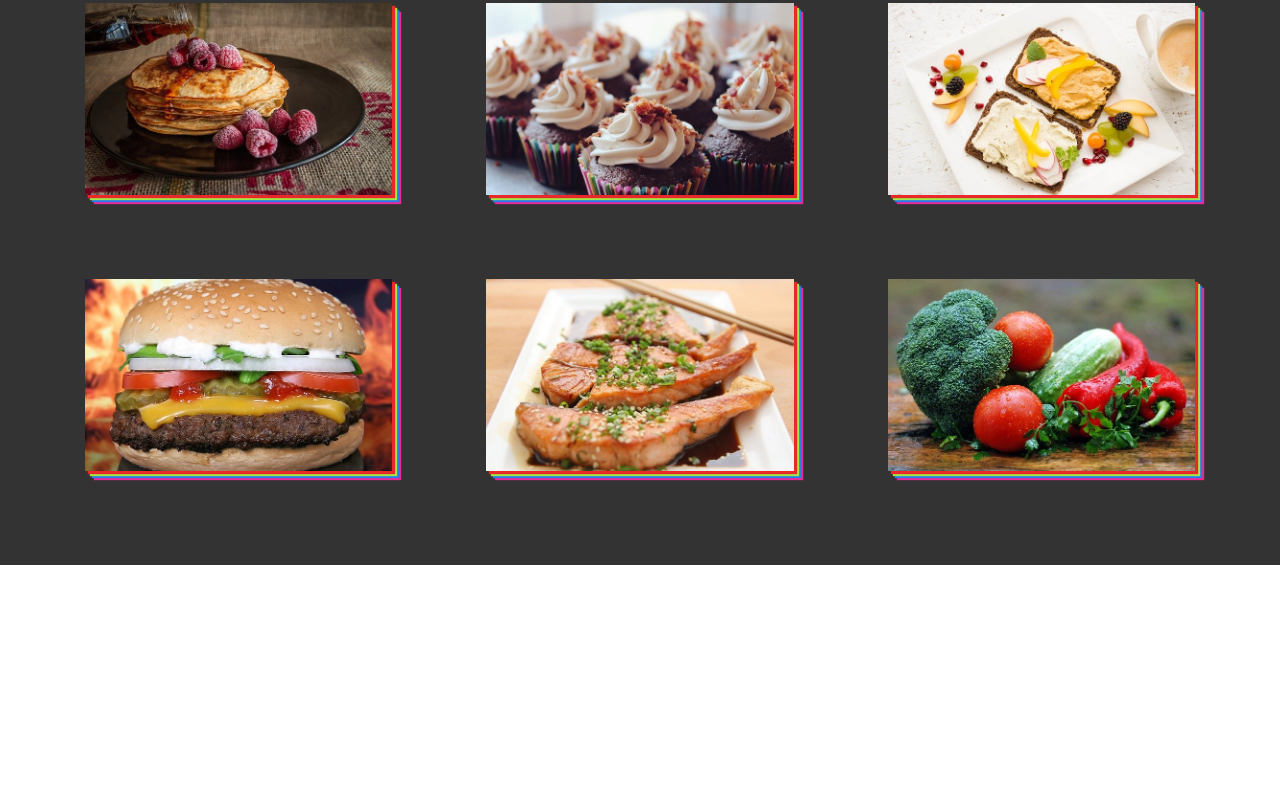
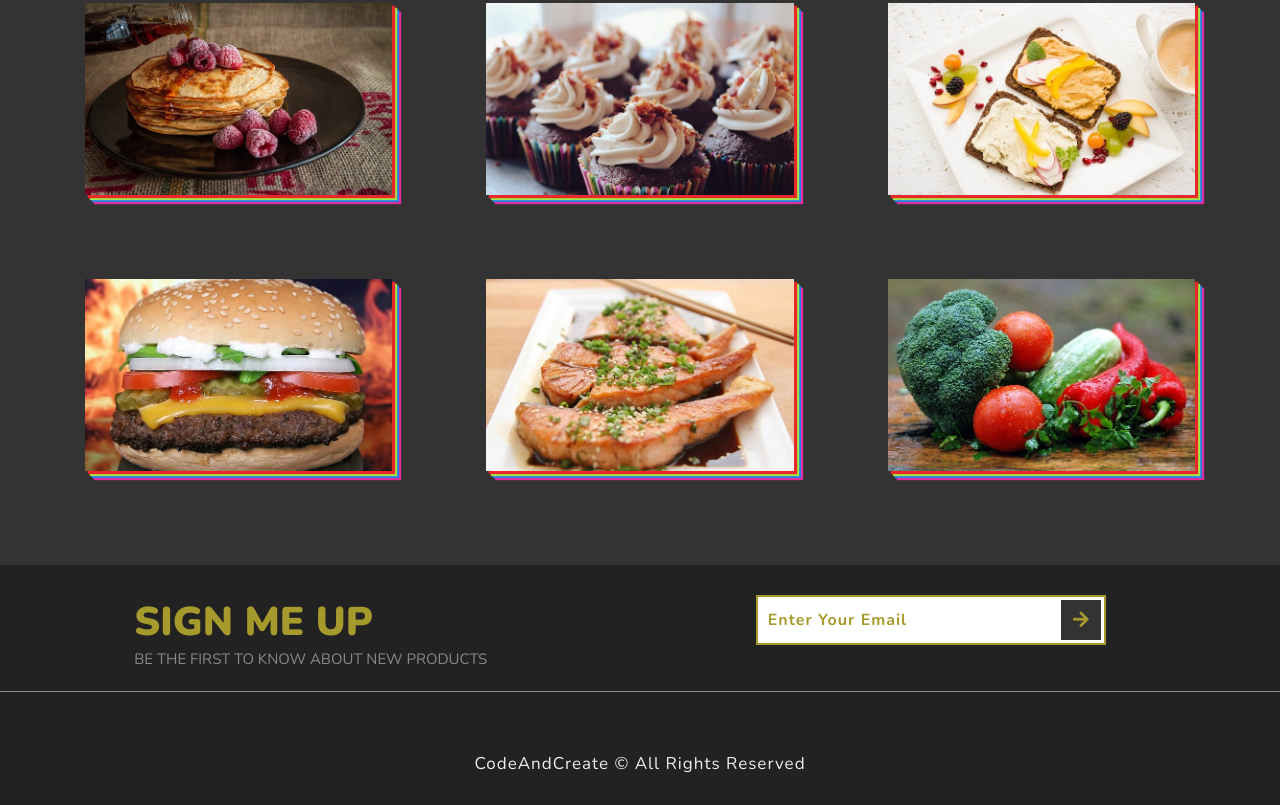
Before and after one commit to augustoqa/1_Foods_Website, a plain HTML site: page index.html in a window 1280 px wide. Shown: the part 1950-2755 px from the top of the page. Before the commit the page ends 2515 px from the top, so only its background shows below. Drawn offline with nearby package versions, Linux system fonts and the light colour scheme.

Commit message:
Create and Cutomize Footer

```diff
--- a/index.html
+++ b/index.html
@@ -102,6 +102,24 @@
       </div>
     </section>
     <!-- End of Section 3 -->
+
+    <!-- Section 4 -->
+    <section class="section-4">
+      <div class="section-4-text">
+        <h2 class="section-4-heading">Sign Me Up</h2>
+        <p class="section-4-paragraph">Be the first to know about new products</p>
+      </div>
+      <form class="signup-form">
+        <input type="email" class="signup-form-input" placeholder="Enter Your Email">
+        <button type="submit" class="signup-form-btn">
+          <i class="fas fa-arrow-right"></i>
+        </button>
+      </form>
+      <div class="copyright">
+        CodeAndCreate &copy; All Rights Reserved
+      </div>
+    </section>
+    <!-- End of Section 4 -->
   </div>
   <script src="app.js"></script>
 </body>
--- a/style.css
+++ b/style.css
@@ -255,3 +255,76 @@ html {
   transition: opacity 1s 1s;
 }
 /* End of Section 3 */
+
+/* Section 4 */
+.section-4 {
+  width: 100%;
+  height: 30vh;
+  background-color: #222;
+  display: flex;
+  justify-content: space-around;
+  align-items: flex-start;
+  padding: 3rem 0;
+  position: relative;
+}
+
+.section-4-text {
+  text-transform: uppercase;
+}
+
+.section-4-heading {
+  font-size: 4rem;
+  font-weight: 900;
+  color: #a79a2d;
+}
+
+.section-4-paragraph {
+  font-size: 1.5rem;
+  color: #888;
+}
+
+.signup-form {
+  display: flex;
+  align-items: center;
+}
+
+.signup-form-input {
+  width: 35rem;
+  height: 5rem;
+  padding: 1rem;
+  border: .2rem solid #a79a2d;
+  font-size: 1.6rem;
+  font-weight: 700;
+  letter-spacing: .1rem;
+  color: #a79a2d;
+}
+
+.signup-form-input::placeholder {
+  color: #a79a2d;
+}
+
+.signup-form-btn {
+  position: relative;
+  left: -4.5rem;
+  width: 4rem;
+  height: 4rem;
+  background-color: #333;
+  color: #a79a2d;
+  border: none;
+  font-size: 1.8rem;
+  cursor: pointer;
+}
+
+.copyright {
+  position: absolute;
+  bottom: 3rem;
+  font-size: 1.7rem;
+  font-weight: 200;
+  color: #eee;
+  letter-spacing: .1rem;
+  border-top: .1rem solid #888;
+  padding-top: 6rem;
+  width: 100%;
+  text-align: center;
+}
+/* End of Section 4 */
```
